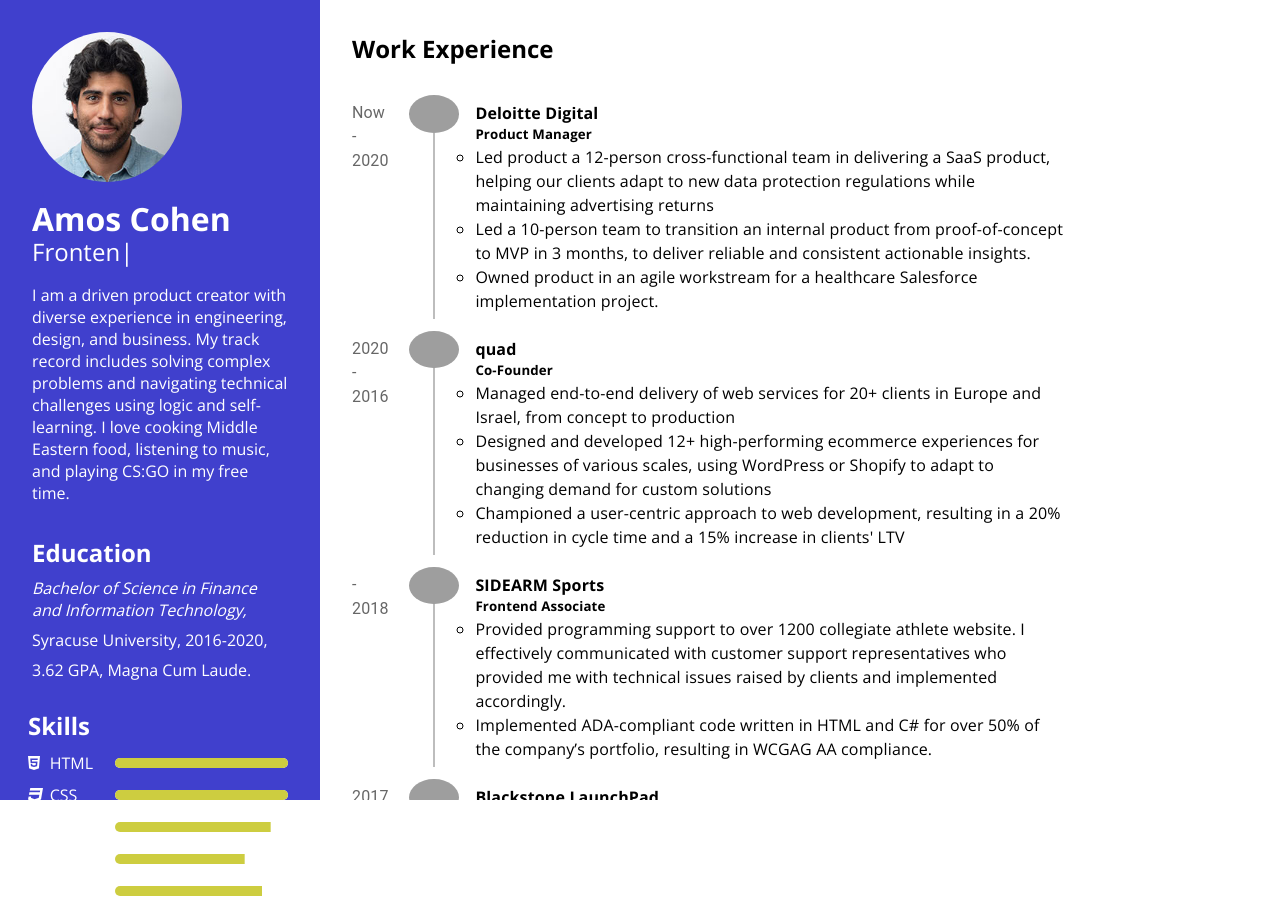
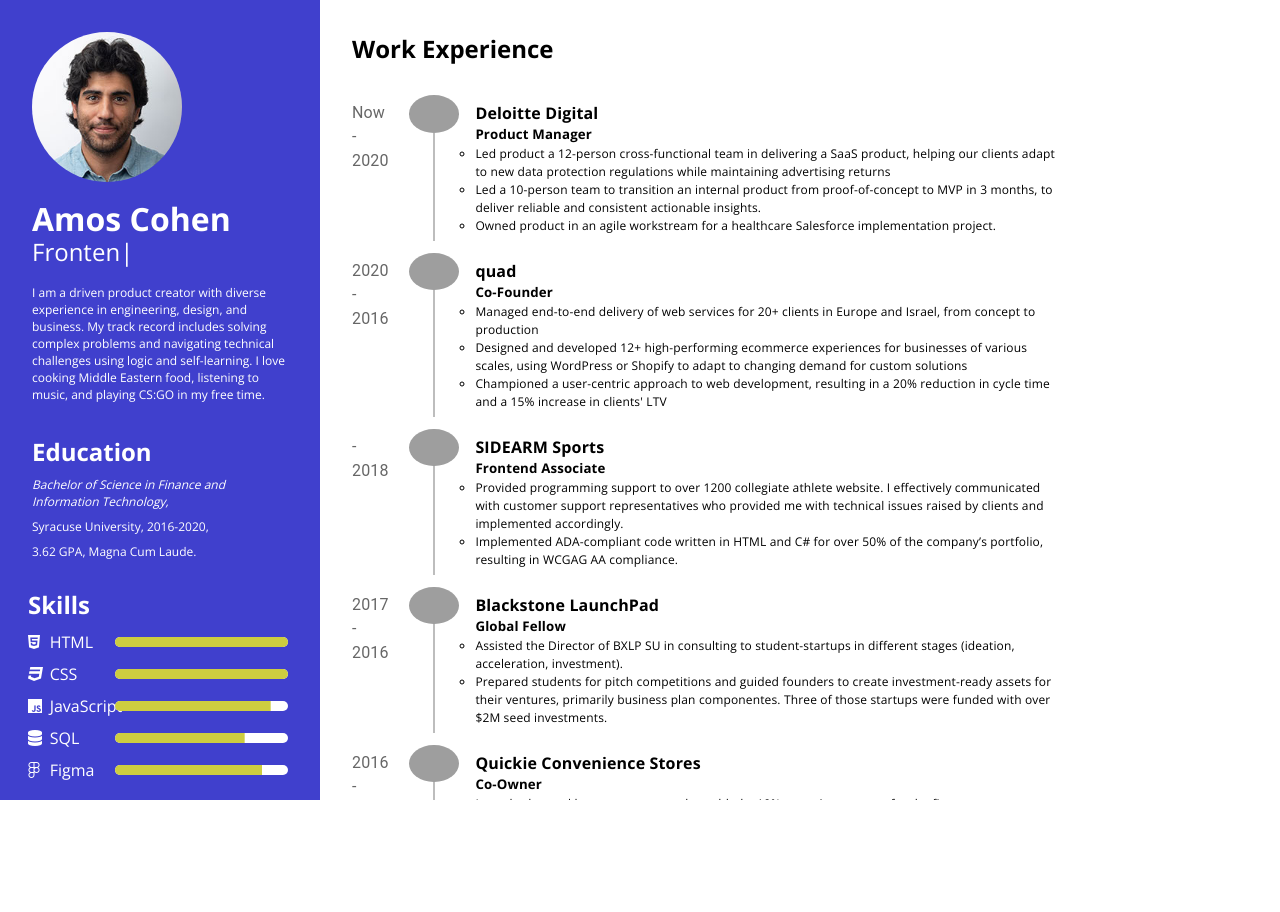
Before and after one commit to amcorepo/personal-site, a React (Create React App) app: page / in a window 1280 px wide. After the commit the page ends 800 px from the top, so only its background shows below. Built offline with nearby package versions, Linux system fonts and the light colour scheme; grey boxes are pictures that could not be loaded.

Commit message:
Pushing again

```diff
--- a/src/components/education.js
+++ b/src/components/education.js
@@ -6,9 +6,9 @@
     return(
     <>
     <Grid item><h3>Education</h3></Grid>
-    <Grid item><p className='hehe'>{`${educationData.degree} in ${educationData.major} and ${educationData.minor},`}</p></Grid>
-    <Grid item><p>{`${educationData.university}, ${educationData.duration}, `}</p></Grid>
-    <Grid item><p>{`${educationData.gpa} GPA, ${educationData.awards}. `}</p></Grid>
+    <Grid item sx={{fontSize: {xs: '0.75rem', xl: '1rem'}}}><p className='hehe'>{`${educationData.degree} in ${educationData.major} and ${educationData.minor},`}</p></Grid>
+    <Grid item sx={{fontSize: {xs: '0.75rem', xl: '1rem'}}}><p>{`${educationData.university}, ${educationData.duration}, `}</p></Grid>
+    <Grid item sx={{fontSize: {xs: '0.75rem', xl: '1rem'}}}><p>{`${educationData.gpa} GPA, ${educationData.awards}. `}</p></Grid>
     </>
     )
 }
--- a/src/components/personal.js
+++ b/src/components/personal.js
@@ -30,7 +30,7 @@
             </Grid>
             {/* <Grid item id="title"><h2>{personalData.title}</h2></Grid> */}
         </Grid>
-        <Grid item><p>{personalData.profile}</p></Grid>
+        <Grid item sx={{fontSize: {xs: '0.75rem', xl: '1rem'}}}><p>{personalData.profile}</p></Grid>
 
     </Grid>
     </>
--- a/src/components/skills.js
+++ b/src/components/skills.js
@@ -28,7 +28,7 @@
 
         <Grid container id="skills" className="sidecat" >
             <Grid item xs={12}>
-                <h2 style={{marginBottom: '10px'}}>Skills</h2>
+                <h3 style={{marginBottom: '10px'}}>Skills</h3>
             </Grid>
         {skillData.map((skill, index) => (
         <Grid item xs={12} sm={7} md={12} key={index}>
--- a/src/components/workExperience.js
+++ b/src/components/workExperience.js
@@ -36,7 +36,9 @@
                 <h5>{position}</h5>
                 <ul>
                 {responsibilities.map((responsibility, index) => (
+                  <Grid item xs={12} sx={{fontSize: {xs: '0.75rem', xl: '1rem'}}}>
                   <li key={index}>{responsibility}</li>
+                  </Grid>
                 ))}
               </ul>
               </TimelineContent>
--- a/src/data.json
+++ b/src/data.json
@@ -95,7 +95,7 @@
           ]
         },
         {
-          "position": "Owner",
+          "position": "Co-Owner",
           "company": "Quickie Convenience Stores",
           "start_date": "2013",
           "end_date": "2016",
```
